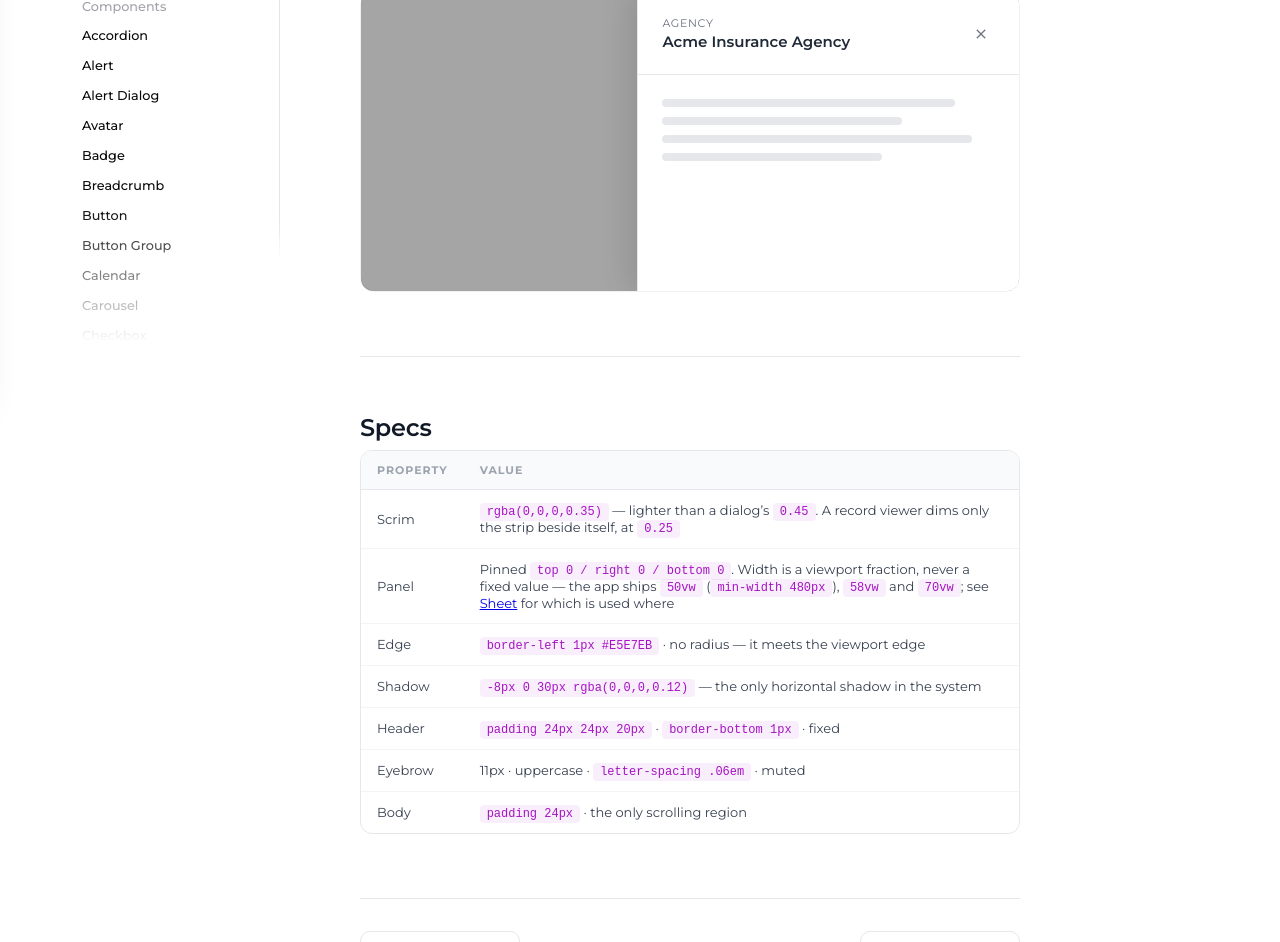
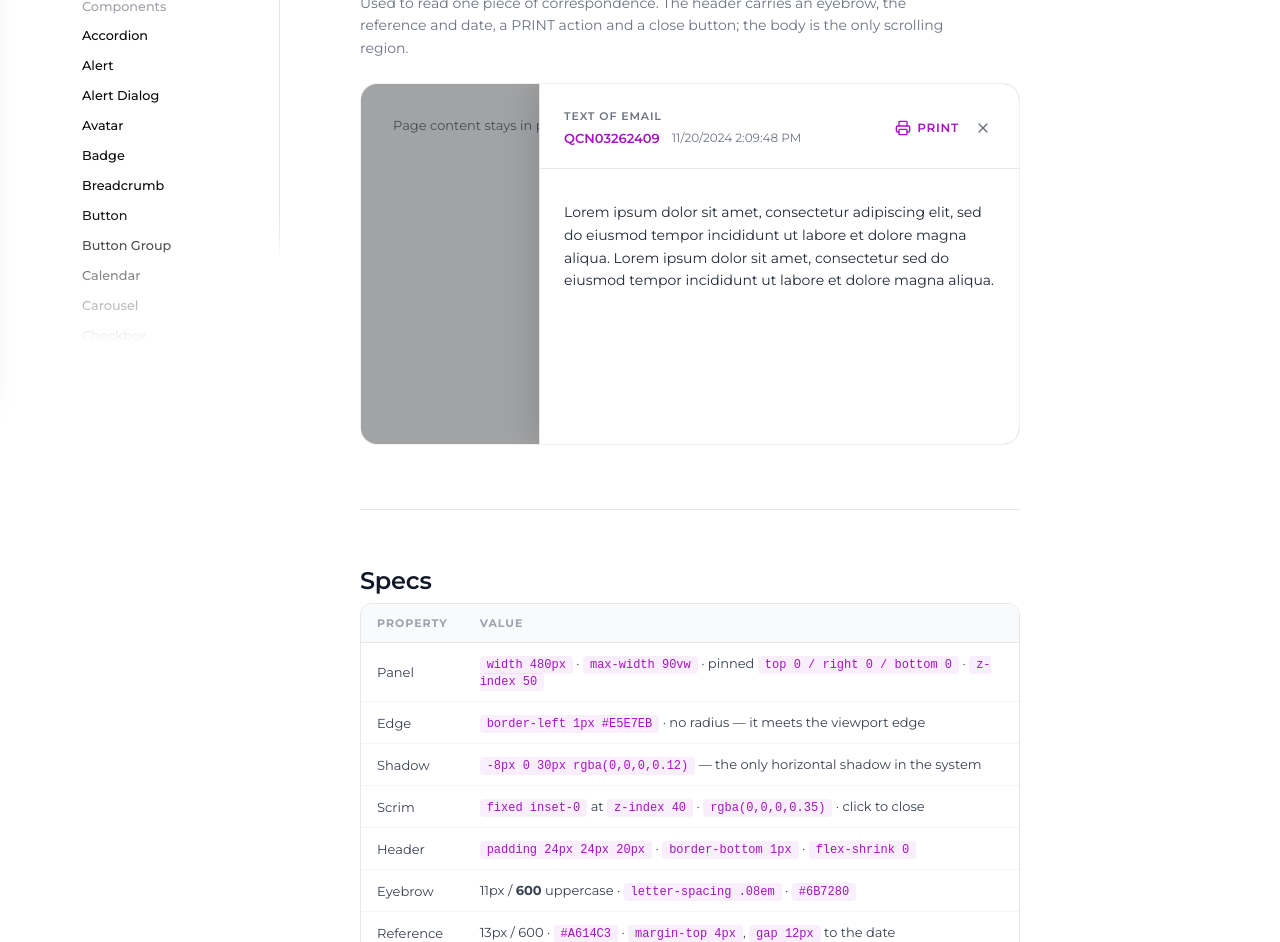
Before and after one commit to Lucas061799/norbielink-design-system, a website: page ds-40-drawer.html in a window 1280 px wide. Shown: the part 395-1337 px from the top of the page. Drawn offline with nearby package versions, Linux system fonts and the light colour scheme.

Commit message:
Keep Drawer: it is a distinct component, not a duplicate of Sheet
I was wrong to call them the same thing. My search for right-edge panels
matched "inset-y-0 right-0" and missed the drawer, which is written
"top-0 right-0 bottom-0" -- a different element that never showed up.

The drawer is a fixed 480px capped at 90vw, with the -8px 0 30px
horizontal shadow and an eyebrow header. A sheet is 50/58/70vw with
shadow-2xl and either a breadcrumb or an inline card header. Width is
the reliable tell between them, and both pages now say so.

So the earlier "Drawer was wrong twice over" was itself wrong: 480px and
that shadow were right all along. The page is rebuilt against the real
markup -- eyebrow 11px/600 at .08em, reference 13px/600 #A614C3 beside a
12px date, a PRINT action, and a 32px 24px 24px body that is the only
scrolling region.

Also shows Sheet's expand-in-place as two real stages instead of a
floating card, so the transformation is visible rather than described.

Co-Authored-By: Claude Opus 5 <noreply@anthropic.com>

```diff
--- a/ds-40-drawer.html
+++ b/ds-40-drawer.html
@@ -3,25 +3,42 @@
 <title>Drawer — Norbielink Design System</title>
 <link rel="stylesheet" href="ds-shared.css">
 <style>
-/* ── DRAWER ── transcribed from the record side panel. */
-.drw-scene { position: relative; display: flex; justify-content: flex-end; width: 100%;
-  height: 300px; border-radius: 12px; overflow: hidden; background: rgba(0,0,0,0.35); }
-.drw-panel { display: flex; flex-direction: column; width: 58%; min-width: 320px; max-width: 90%;
-  background: var(--card-bg); border-left: 1px solid var(--gray-200);
-  box-shadow: -8px 0 30px rgba(0,0,0,0.12); font-family: 'Montserrat', sans-serif; }
+/* ── DRAWER ── the fixed 480px right panel. A sheet is a vw fraction; this is not. */
+.drw-scene { position: relative; display: flex; width: 100%; height: 360px; overflow: hidden;
+  border-radius: 16px; background: var(--gray-50); font-family: 'Montserrat', sans-serif; }
+.drw-page { flex: 1; padding: 32px; font-size: 13px; line-height: 1.5; color: var(--gray-500); }
+.drw-scrim { position: absolute; inset: 0; background: rgba(0,0,0,0.35); }
+.drw-panel { position: absolute; top: 0; right: 0; bottom: 0; width: 480px; max-width: 90%;
+  display: flex; flex-direction: column; background: #fff;
+  border-left: 1px solid var(--gray-200); box-shadow: -8px 0 30px rgba(0,0,0,0.12); }
 .drw-head { display: flex; align-items: center; justify-content: space-between; gap: 12px;
-  padding: 24px 24px 20px; border-bottom: 1px solid var(--gray-200); flex-shrink: 0; }
-.drw-eyebrow { font-size: 11px; font-weight: 400; line-height: 1.5; text-transform: uppercase;
-  letter-spacing: .06em; color: var(--gray-500); }
-.drw-title { font-size: 15px; font-weight: 600; line-height: 1.5; color: var(--gray-800); }
-.drw-close { display: inline-flex; padding: 6px; border: none; border-radius: 6px;
-  background: transparent; color: var(--gray-500); cursor: pointer; }
-.drw-close:hover { background: var(--hover-bg); }
-.drw-close .material-icons-round { font-size: 16px; }
-.drw-body { flex: 1; min-height: 0; overflow-y: auto; padding: 24px;
-  display: flex; flex-direction: column; gap: 10px; }
-.skel { height: 8px; border-radius: 4px; background: #E5E7EB; }
-body.dark-mode .skel { background: rgba(255,255,255,0.08); }
+  padding: 24px 24px 20px; flex-shrink: 0; border-bottom: 1px solid var(--gray-200); }
+.drw-headl { min-width: 0; }
+.drw-eyebrow { font-size: 11px; font-weight: 600; line-height: 1.5; text-transform: uppercase;
+  letter-spacing: .08em; color: var(--gray-500); }
+.drw-meta { display: flex; align-items: center; gap: 12px; margin-top: 4px; }
+.drw-ref { font-size: 13px; font-weight: 600; line-height: 1.5; color: #A614C3; }
+.drw-date { font-size: 12px; line-height: 1.5; color: var(--gray-500); }
+.drw-acts { display: flex; align-items: center; gap: 12px; flex-shrink: 0; }
+.drw-print { display: inline-flex; align-items: center; gap: 6px; padding: 0; border: none;
+  background: transparent; cursor: pointer; font-family: 'Montserrat', sans-serif;
+  font-size: 12px; font-weight: 600; line-height: 1.5; letter-spacing: .06em; color: #A614C3; }
+.drw-print:hover { opacity: .7; }
+.drw-close { display: inline-flex; padding: 4px; border: none; border-radius: 6px;
+  background: transparent; color: var(--gray-500); cursor: pointer; transition: background .15s; }
+.drw-close:hover { background: var(--gray-50); }
+.drw-svg { display: block; }
+.drw-body { flex: 1; min-height: 0; overflow-y: auto; padding: 32px 24px 24px;
+  font-size: 14px; line-height: 1.625; color: var(--gray-800); }
+
+body.dark-mode .drw-scene { background: #0F1120; }
+body.dark-mode .drw-panel { background: #191D35; border-left-color: rgba(255,255,255,0.08); }
+body.dark-mode .drw-head { border-bottom-color: rgba(255,255,255,0.08); }
+body.dark-mode .drw-eyebrow, body.dark-mode .drw-date, body.dark-mode .drw-close,
+body.dark-mode .drw-page { color: #8B8FA8; }
+body.dark-mode .drw-ref { color: #4ECDC4; }
+body.dark-mode .drw-body { color: #F9FAFB; }
+body.dark-mode .drw-close:hover { background: rgba(255,255,255,0.04); }
 </style>
 <link href="https://fonts.googleapis.com/css2?family=Nunito:wght@800&display=swap" rel="stylesheet">
 </head>
@@ -141,27 +158,36 @@ body.dark-mode .skel { background: rgba(255,255,255,0.08); }
       <a class="ds-nav-arrow-btn" href="ds-41-dropdown.html" title="Next"><span class="material-icons-round">arrow_forward</span></a>
     </div>
   </div>
-    <p class="ds-page-desc">A fixed panel on the right edge, full height. It is the only surface in the product
-  with a horizontal shadow. Drawer and <a href="ds-53-sheet.html">Sheet</a> are the <strong>same
-  family</strong> — this page covers the simple titled panel, Sheet covers the record viewer and the
-  expand-in-place variant, and both share the position, edge and shadow below.</p>
+    <p class="ds-page-desc">A right-edge panel at a <strong>fixed 480px</strong>, capped at <code>90vw</code>.
+  That fixed width is what separates it from a <a href="ds-53-sheet.html">sheet</a>, which is always a
+  viewport fraction — and the two do not share a shadow or a header either. This is the only surface in the
+  product with a <strong>horizontal</strong> shadow.</p>
 
   <div class="ds-section" id="drawer">
     <h2 class="ds-section-title">Drawer</h2>
-    <div class="ds-example" style="padding:0;">
+    <p class="ds-section-desc">Used to read one piece of correspondence. The header carries an eyebrow, the
+    reference and date, a PRINT action and a close button; the body is the only scrolling region.</p>
+    <div class="ds-example" style="padding:0;align-items:stretch;justify-content:stretch;">
       <div class="drw-scene">
+        <div class="drw-page">Page content stays in place behind the drawer.</div>
+        <div class="drw-scrim"></div>
         <div class="drw-panel">
           <div class="drw-head">
-            <div>
-              <div class="drw-eyebrow">Agency</div>
-              <div class="drw-title">Acme Insurance Agency</div>
+            <div class="drw-headl">
+              <div class="drw-eyebrow">Text of Email</div>
+              <div class="drw-meta">
+                <span class="drw-ref">QCN03262409</span>
+                <span class="drw-date">11/20/2024 2:09:48 PM</span>
+              </div>
             </div>
-            <button class="drw-close"><span class="material-icons-round">close</span></button>
+            <div class="drw-acts">
+              <button class="drw-print"><svg class="drw-svg" width="16" height="16" viewBox="0 0 24 24" fill="none" stroke="currentColor" stroke-width="2" stroke-linecap="round" stroke-linejoin="round"><path d="M6 18H4a2 2 0 0 1-2-2v-5a2 2 0 0 1 2-2h16a2 2 0 0 1 2 2v5a2 2 0 0 1-2 2h-2"/><path d="M6 9V3a1 1 0 0 1 1-1h10a1 1 0 0 1 1 1v6"/><rect x="6" y="14" width="12" height="8" rx="1"/></svg> PRINT</button>
+              <button class="drw-close"><svg class="drw-svg" width="16" height="16" viewBox="0 0 24 24" fill="none" stroke="currentColor" stroke-width="2" stroke-linecap="round" stroke-linejoin="round"><path d="M18 6 6 18"/><path d="m6 6 12 12"/></svg></button>
+            </div>
           </div>
-          <div class="drw-body">
-            <div class="skel" style="width:88%"></div><div class="skel" style="width:72%"></div>
-            <div class="skel" style="width:93%"></div><div class="skel" style="width:66%"></div>
-          </div>
+          <div class="drw-body">Lorem ipsum dolor sit amet, consectetur adipiscing elit, sed do eiusmod
+          tempor incididunt ut labore et dolore magna aliqua. Lorem ipsum dolor sit amet, consectetur sed do
+          eiusmod tempor incididunt ut labore et dolore magna aliqua.</div>
         </div>
       </div>
     </div>
@@ -174,15 +200,25 @@ body.dark-mode .skel { background: rgba(255,255,255,0.08); }
     <div class="ds-table-wrap"><table class="ds-table">
       <thead><tr><th>Property</th><th>Value</th></tr></thead>
       <tbody>
-        <tr><td>Scrim</td><td><code>rgba(0,0,0,0.35)</code> — lighter than a dialog’s <code>0.45</code>. A record viewer dims only the strip beside itself, at <code>0.25</code></td></tr>
-        <tr><td>Panel</td><td>Pinned <code>top 0 / right 0 / bottom 0</code>. Width is a viewport fraction, never a fixed value — the app ships <code>50vw</code> (<code>min-width 480px</code>), <code>58vw</code> and <code>70vw</code>; see <a href="ds-53-sheet.html">Sheet</a> for which is used where</td></tr>
+        <tr><td>Panel</td><td><code>width 480px</code> · <code>max-width 90vw</code> · pinned <code>top 0 / right 0 / bottom 0</code> · <code>z-index 50</code></td></tr>
         <tr><td>Edge</td><td><code>border-left 1px #E5E7EB</code> · no radius — it meets the viewport edge</td></tr>
         <tr><td>Shadow</td><td><code>-8px 0 30px rgba(0,0,0,0.12)</code> — the only horizontal shadow in the system</td></tr>
-        <tr><td>Header</td><td><code>padding 24px 24px 20px</code> · <code>border-bottom 1px</code> · fixed</td></tr>
-        <tr><td>Eyebrow</td><td>11px · uppercase · <code>letter-spacing .06em</code> · muted</td></tr>
-        <tr><td>Body</td><td><code>padding 24px</code> · the only scrolling region</td></tr>
+        <tr><td>Scrim</td><td><code>fixed inset-0</code> at <code>z-index 40</code> · <code>rgba(0,0,0,0.35)</code> · click to close</td></tr>
+        <tr><td>Header</td><td><code>padding 24px 24px 20px</code> · <code>border-bottom 1px</code> · <code>flex-shrink 0</code></td></tr>
+        <tr><td>Eyebrow</td><td>11px / <strong>600</strong> uppercase · <code>letter-spacing .08em</code> · <code>#6B7280</code></td></tr>
+        <tr><td>Reference</td><td>13px / 600 · <code>#A614C3</code> · <code>margin-top 4px</code>, <code>gap 12px</code> to the date</td></tr>
+        <tr><td>Date</td><td>12px · <code>#6B7280</code></td></tr>
+        <tr><td>PRINT</td><td>12px / 600 · <code>#A614C3</code> · <code>letter-spacing .06em</code> · 16px icon · <code>gap 6px</code> · hover <code>opacity .7</code></td></tr>
+        <tr><td>Close</td><td><code>padding 4px</code> · <code>radius 6px</code> · 16px icon · <code>#6B7280</code> · hover <code>#F9FAFB</code></td></tr>
+        <tr><td>Body</td><td><code>padding 32px 24px 24px</code> · 14px · <code>line-height 1.625</code> · the only scrolling region</td></tr>
       </tbody>
     </table></div>
+
+    <div class="ds-table-wrap" style="margin-top:24px;"><table class="ds-table"><tbody>
+      <tr><td>Drawer vs <a href="ds-53-sheet.html">sheet</a>: a drawer is <strong>480px fixed</strong> with a horizontal shadow and an eyebrow header; a sheet is <code>50/58/70vw</code> with <code>shadow-2xl</code> and either a breadcrumb or an inline card header. Both pin to the right edge, so width is the reliable tell.</td></tr>
+      <tr><td>Its scrim is a separate full-screen layer at <code>0.35</code>, the same as an expand-in-place sheet — not the <code>0.25</code> strip a record viewer uses.</td></tr>
+      <tr><td>The same content is reachable inline as an <a href="ds-26-accordion.html">accordion</a> row. The drawer is the “open it properly” route, which is why it carries PRINT and the accordion does too.</td></tr>
+    </tbody></table></div>
   </div>
 
   <!-- ── Prev / Next navigation ── -->
```
Also changed, not shown: ds-53-sheet.html (+39 -14 lines).
